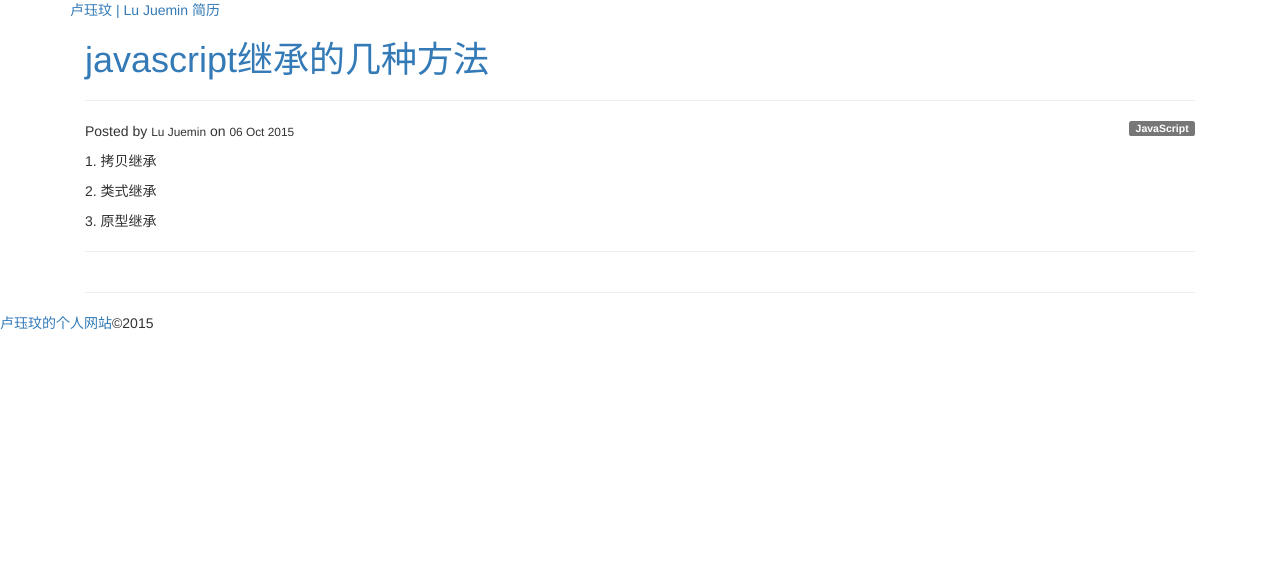
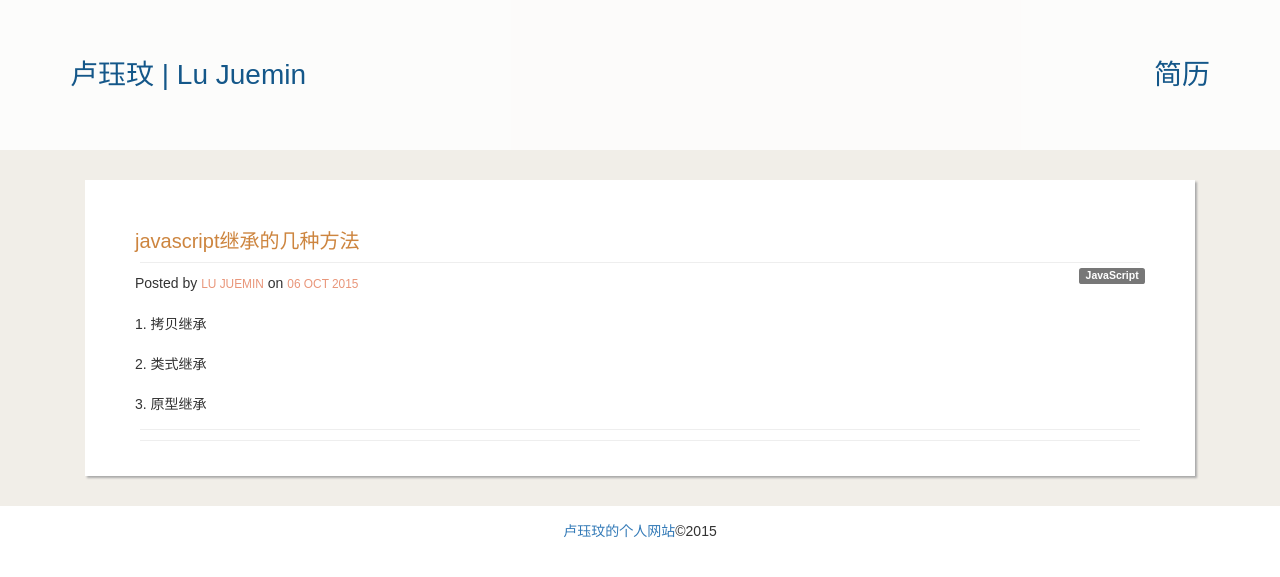
Before and after one commit to juemin90/juemin90.github.io, a Jekyll site: the page built from _posts/2015-10-06-js_extend.html, in a window 1280 px wide. Shown: the top 577 px of the page. Built offline with Jekyll 4.4.1, drawn with Linux system fonts in a browser that asks for light colours; nearby versions of some CDN libraries; comment, search, counter and statistics services are not loaded.

Commit message:
fix: css error

```diff
--- a/_layouts/default.html
+++ b/_layouts/default.html
@@ -7,8 +7,8 @@
   <link rel="stylesheet" href="http://cdn.bootcss.com/bootstrap/3.2.0/css/bootstrap-theme.min.css">
   <script src="http://cdn.bootcss.com/jquery/1.11.1/jquery.min.js"></script>
   <script src="http://cdn.bootcss.com/bootstrap/3.2.0/js/bootstrap.min.js"></script>
-	<link rel="stylesheet" href="css/public.css">
-	<link rel="stylesheet" href="css/duoshuo.css">
+	<link rel="stylesheet" href="/css/public.css">
+	<link rel="stylesheet" href="/css/duoshuo.css">
 	<title>{{page.title}}</title>
 	<script>
 	var _hmt = _hmt || [];
```
